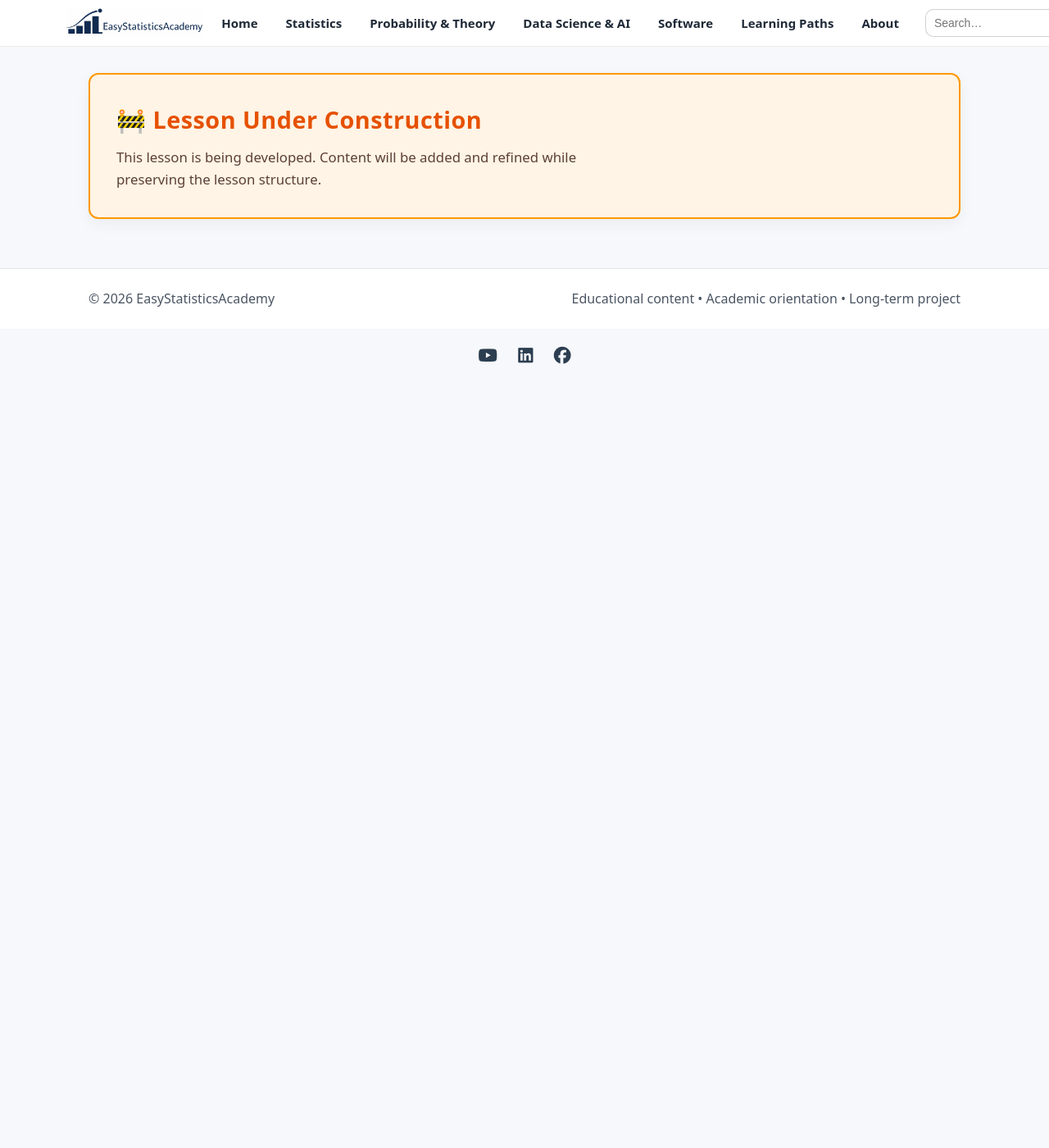
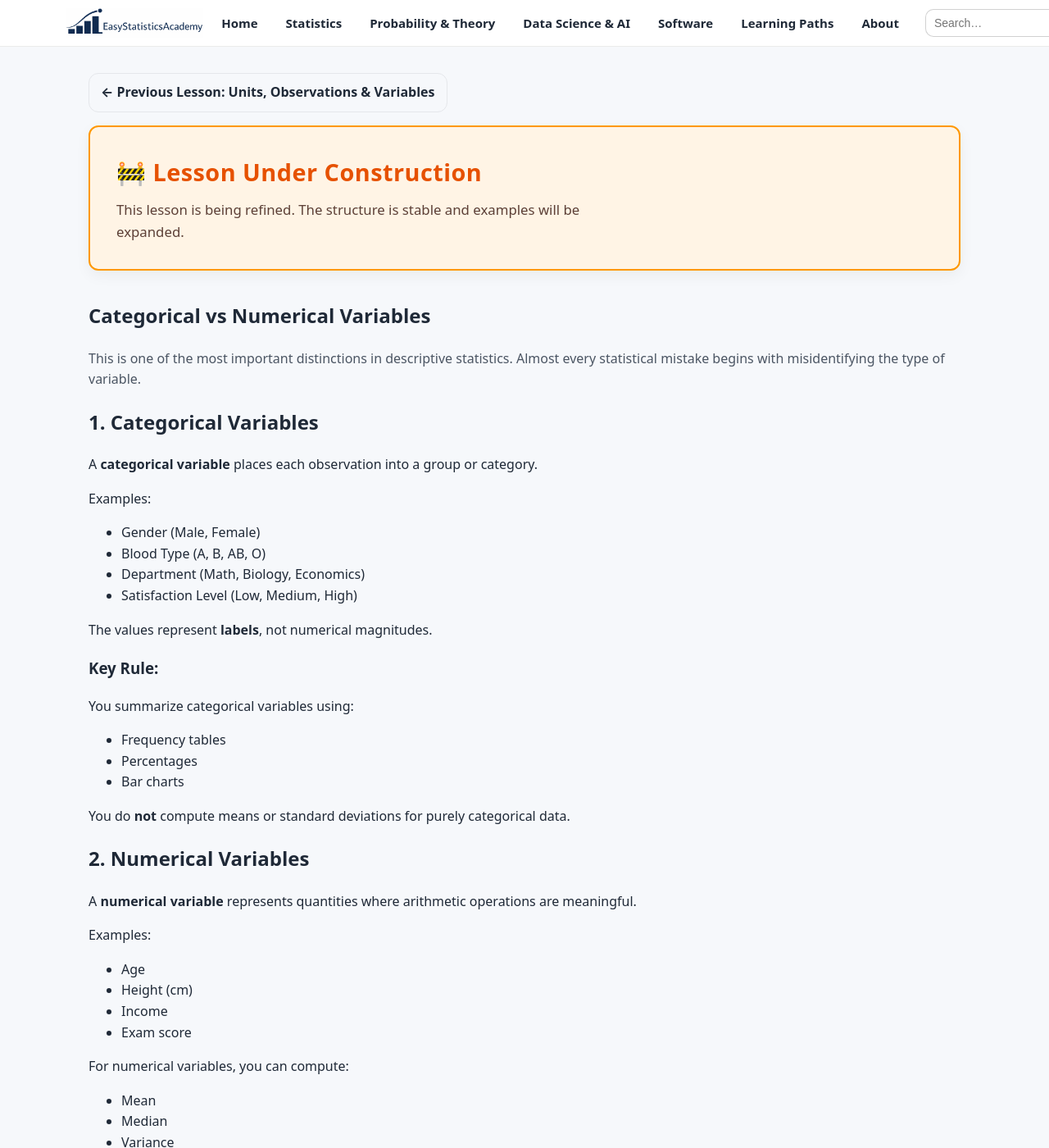
Before and after one commit to ammar-homaida-statistics/easystatisticsacademy, a Jekyll site: the page built from descriptive/data-variables/categorical-vs-numerical/index.md, in a window 1280 px wide and 1400 px high. Shown: the whole window at 82% size. Built offline with Jekyll 4.4.1, drawn with Linux system fonts in a browser that asks for light colours; some of the changed text lies outside the part shown.

Commit message:
Add lesson content

```diff
--- a/descriptive/data-variables/categorical-vs-numerical/index.md
+++ b/descriptive/data-variables/categorical-vs-numerical/index.md
@@ -6,6 +6,14 @@ permalink: /descriptive/data-variables/categorical-vs-numerical/
 sidebar: false
 ---
 
+<!-- Previous Button -->
+<section class="section section-slim">
+  <a class="btn btn-outline" href="/descriptive/data-variables/units-observations-and-variables/">
+    ← Previous Lesson: Units, Observations & Variables
+  </a>
+</section>
+
+<!-- UNDER CONSTRUCTION NOTICE -->
 <section class="section section-slim">
   <div class="callout" style="background:#fff4e5; border:2px solid #ff9800; padding:2rem; border-radius:12px;">
     <div class="callout-copy">
@@ -13,10 +21,174 @@ sidebar: false
         🚧 Lesson Under Construction
       </h2>
       <p style="margin:0; font-size:1.05rem; color:#5d4037; line-height:1.6;">
-        This lesson is being developed. Content will be added and refined while preserving the lesson structure.
+        This lesson is being refined. The structure is stable and examples will be expanded.
       </p>
     </div>
   </div>
+</section>
+
+<section class="section">
+  <div class="section-head">
+    <h1>Categorical vs Numerical Variables</h1>
+    <p>
+      This is one of the most important distinctions in descriptive statistics.
+      Almost every statistical mistake begins with misidentifying the type of variable.
+    </p>
+  </div>
+
+  <h2>1. Categorical Variables</h2>
+
+  <p>
+    A <strong>categorical variable</strong> places each observation into a group or category.
+  </p>
+
+  <p>Examples:</p>
+  <ul>
+    <li>Gender (Male, Female)</li>
+    <li>Blood Type (A, B, AB, O)</li>
+    <li>Department (Math, Biology, Economics)</li>
+    <li>Satisfaction Level (Low, Medium, High)</li>
+  </ul>
+
+  <p>
+    The values represent <strong>labels</strong>, not numerical magnitudes.
+  </p>
+
+  <h3>Key Rule:</h3>
+  <p>
+    You summarize categorical variables using:
+  </p>
+  <ul>
+    <li>Frequency tables</li>
+    <li>Percentages</li>
+    <li>Bar charts</li>
+  </ul>
+
+  <p>
+    You do <strong>not</strong> compute means or standard deviations for purely categorical data.
+  </p>
+
+  <h2>2. Numerical Variables</h2>
+
+  <p>
+    A <strong>numerical variable</strong> represents quantities where arithmetic operations are meaningful.
+  </p>
+
+  <p>Examples:</p>
+  <ul>
+    <li>Age</li>
+    <li>Height (cm)</li>
+    <li>Income</li>
+    <li>Exam score</li>
+  </ul>
+
+  <p>
+    For numerical variables, you can compute:
+  </p>
+  <ul>
+    <li>Mean</li>
+    <li>Median</li>
+    <li>Variance</li>
+    <li>Standard deviation</li>
+  </ul>
+
+  <h2>3. Why This Distinction Is Critical</h2>
+
+  <p>
+    Suppose you record:
+  </p>
+
+  <ul>
+    <li>1 = Male</li>
+    <li>2 = Female</li>
+  </ul>
+
+  <p>
+    The numbers 1 and 2 are <strong>codes</strong>, not quantities.
+  </p>
+
+  <p>
+    Calculating the mean of Gender would produce a number — but that number has no real interpretation.
+  </p>
+
+  <p>
+    This is a classic beginner mistake.
+  </p>
+
+  <h2>4. A Mini Example</h2>
+
+  <p>Dataset:</p>
+
+  <table class="table">
+    <thead>
+      <tr>
+        <th>Student</th>
+        <th>Department</th>
+        <th>Score</th>
+      </tr>
+    </thead>
+    <tbody>
+      <tr><td>S1</td><td>Math</td><td>70</td></tr>
+      <tr><td>S2</td><td>Biology</td><td>85</td></tr>
+      <tr><td>S3</td><td>Math</td><td>90</td></tr>
+      <tr><td>S4</td><td>Economics</td><td>65</td></tr>
+    </tbody>
+  </table>
+
+  <p>
+    Here:
+  </p>
+
+  <ul>
+    <li><strong>Department</strong> → Categorical</li>
+    <li><strong>Score</strong> → Numerical</li>
+  </ul>
+
+  <p>
+    Valid summaries:
+  </p>
+
+  <ul>
+    <li>Department → Count how many students in each department</li>
+    <li>Score → Compute mean score (e.g., 77.5)</li>
+  </ul>
+
+  <h2>5. Warning: Some Variables Look Numerical But Are Not</h2>
+
+  <p>Examples:</p>
+  <ul>
+    <li>Zip code</li>
+    <li>Student ID</li>
+    <li>Product code</li>
+  </ul>
+
+  <p>
+    These contain numbers, but they are identifiers — not quantities.
+  </p>
+
+  <p>
+    Arithmetic operations on them are meaningless.
+  </p>
+
+  <h2>6. Summary</h2>
+
+  <ul>
+    <li>Categorical → Labels or groups</li>
+    <li>Numerical → Quantities with meaningful arithmetic</li>
+    <li>Correct identification determines correct descriptive tools</li>
+  </ul>
+
+  <p>
+    Everything in the next blocks (tables, graphs, mean, variance) depends on this classification.
+  </p>
+
+</section>
+
+<!-- Next Button -->
+<section class="section section-slim">
+  <a class="btn" href="/descriptive/data-variables/nominal-vs-ordinal/">
+    Next Lesson → Nominal vs Ordinal Variables
+  </a>
 </section>
 
 <script>
```
